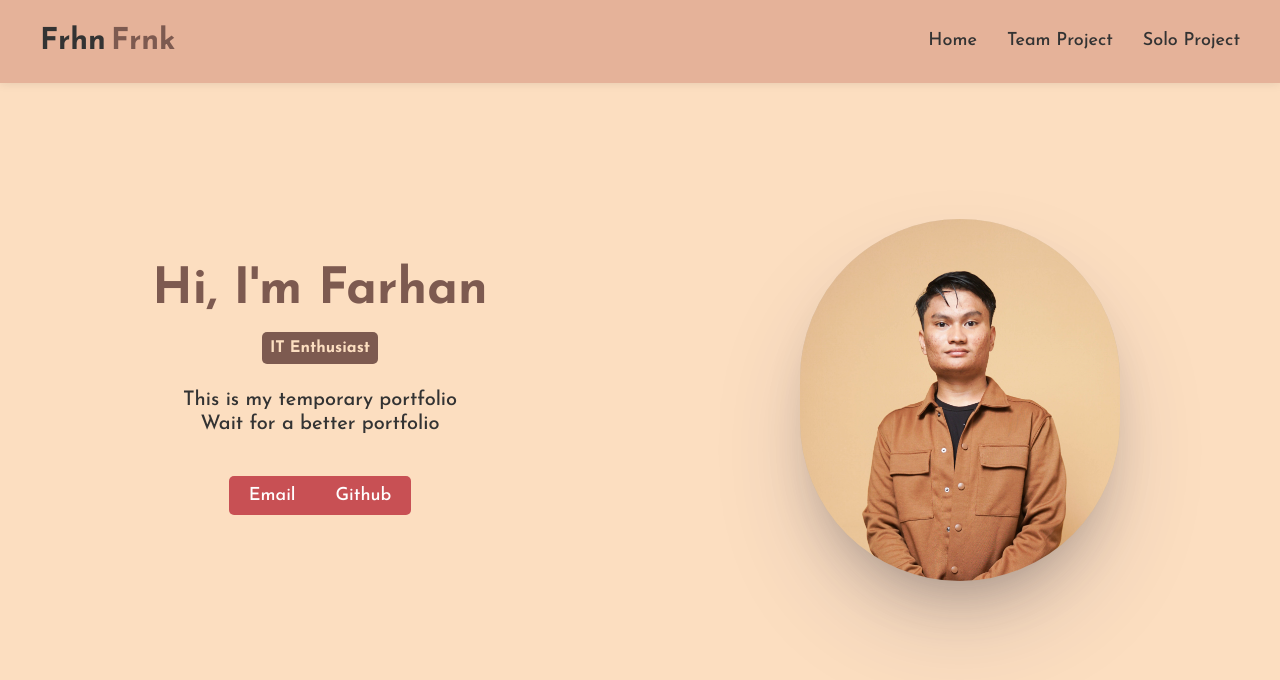
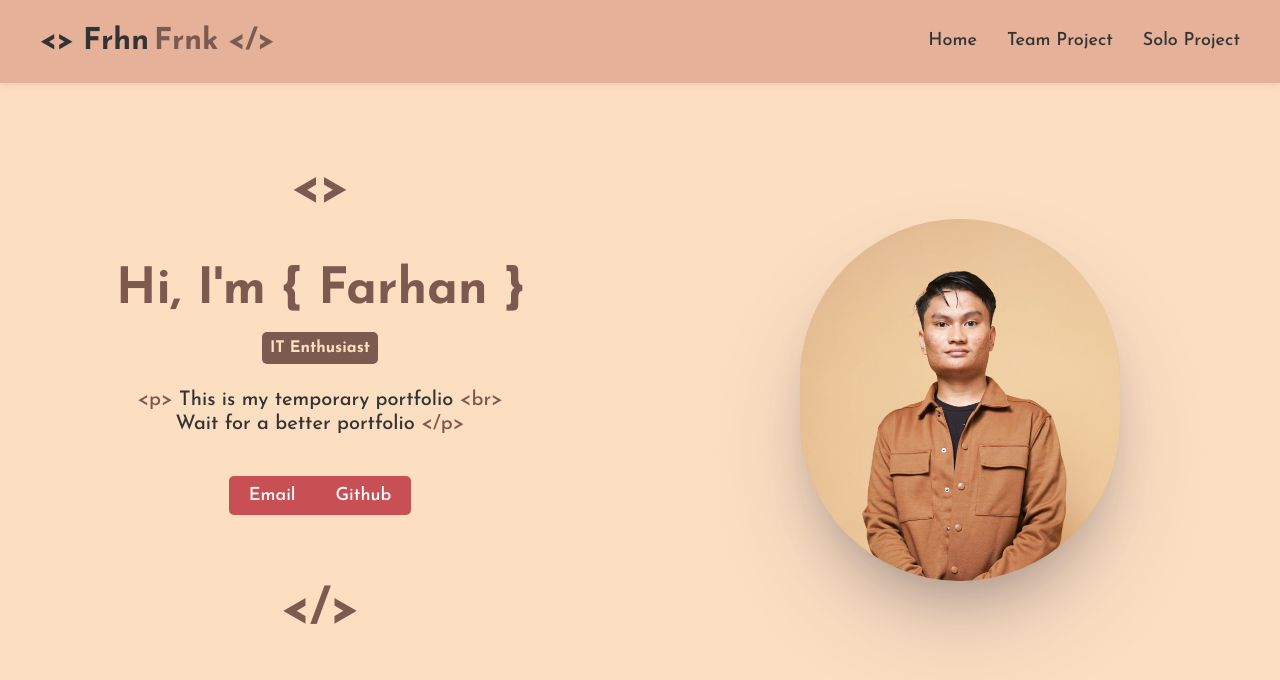
Before and after one commit to farhanfrnk/portofolio-temp, a plain HTML site: page index.html in a window 1280 px wide. Drawn offline with Linux system fonts and the light colour scheme.

Commit message:
add: decoration

```diff
--- a/index.html
+++ b/index.html
@@ -14,7 +14,7 @@
 <body>
     <!-- Navigation Bar -->
     <nav class="navbar">
-            <div class="logo"><a href="#">Frhn<span>Frnk</span></a></div>
+            <div class="logo"><a href="index.html">&#60;&#62; Frhn<span>Frnk &#60;/&#62;</span></a></div>
             <ul class="menu">
                 <li><a href="index.html" class="menu-btn">Home</a></li>
                 <li><a href="teams.html" class="menu-btn">Team Project</a></li>
@@ -25,14 +25,18 @@
     <!-- Hero -->
     <div class="hero">
             <div class="left">
-                <h1>Hi, I'm Farhan</h1>
+                <div class="code code-1">&#60;&#62;</div>
+                <h1>Hi, I'm { Farhan }</h1>
                 <p class="tagline">IT Enthusiast</p>
-                <p class="desc">This is my temporary portfolio<br/>Wait for a better portfolio</p>
+                <p class="desc"><span>&#60;p&#62; </span>This is my temporary portfolio<span> &#60;br&#62; </span><br/>Wait for a better portfolio <span>&#60;/p&#62;</span></p>
                 <div class="link">
                     <a href = "mailto: farhanfranaka0505@gmail.com" class="btn">Email</a>
                     <a href="https://github.com/farhanfrnk" class="btn">Github</a>
                 </div>
+                <div class="code code-2">&#60;/&#62;</div>
+
             </div>
+
             <div class="right">
                 <img src="images/hero.jpg" alt="">
             </div>
--- a/style.css
+++ b/style.css
@@ -376,6 +376,20 @@ body{
   height: 100%;
 }
 
+.hero .left .code{
+  font-size: 50px;
+  color: #7D5A50;
+  font-weight: 800;
+}
+
+.hero .left .code.code-1{
+  margin-bottom: 50px;
+}
+
+.hero .left .code.code-2{
+  margin-top: 50px;
+}
+
 .hero .left h1{
   font-size: 50px;
   font-weight: 600;
@@ -399,7 +413,10 @@ body{
   margin-top: 24px;
   text-align: center;
   line-height: 24px;
+}
 
+.hero .left .desc span{
+  color: #7D5A50;
 }
 
 .hero .left .link {
```
Also changed, not shown: solo.html (+1 -1 lines), teams.html (+1 -1 lines).
